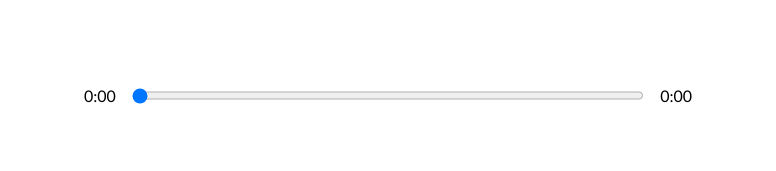
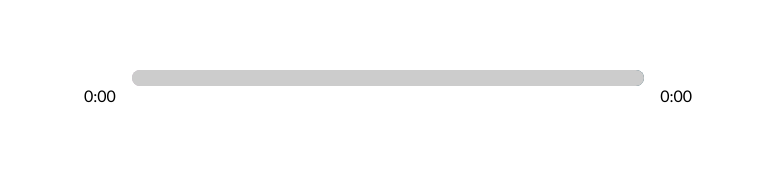
Before and after one commit to Eldor99/music-player, a React (Create React App) app: page / in a window 1280 px wide. Shown: the part 490-661 px from the top of the page, without its empty margins (252-1028 px from the left). Built offline with nearby package versions, Linux system fonts and the light colour scheme.

Commit message:
styled input

```diff
--- a/src/App.js
+++ b/src/App.js
@@ -19,12 +19,25 @@
   const [songInfo, setSongInfo] = useState({
     currentTime: 0,
     duration: 0,
+    animationPercentage: 0,
   });
   const [libraryStatus, setLibraryStatus] = useState(false);
   const timeUpdateHandler = (e) => {
     const current = e.target.currentTime;
     const duration = e.target.duration;
-    setSongInfo({ ...songInfo, currentTime: current, duration });
+    // Calculate percentage
+    const roundedCurrent = Math.round(current);
+    const roundedDuration = Math.round(duration);
+    const animationPercentage = Math.round(
+      (roundedCurrent / roundedDuration) * 100
+    );
+    console.log(animationPercentage);
+    setSongInfo({
+      ...songInfo,
+      currentTime: current,
+      duration,
+      animationPercentage,
+    });
   };
   return (
     <div className="App">
--- a/src/components/Player.jsx
+++ b/src/components/Player.jsx
@@ -72,11 +72,20 @@
     }
     playAudio(isPlaying, audioRef);
   };
-
+  // Add styles
+  const trackAnim = {
+    transform: `translateX(${songInfo.animationPercentage}%)`,
+  };
   return (
     <div className="player">
       <div className="time-control">
         <p>{getTime(songInfo.currentTime)}</p>
+        <div
+          style={{
+            background: `linear-gradient(to right, ${currentSong.color[0]}, ${currentSong.color[1]})`,
+          }}
+          className="track"
+        >
           <input
             min={0}
             max={songInfo.duration || 0}
@@ -84,6 +93,8 @@
             onChange={dragHandler}
             type="range"
           />
+          <div style={trackAnim} className="animate-track"></div>
+        </div>
         <p>{songInfo.duration ? getTime(songInfo.duration) : "0:00"}</p>
       </div>
       <div className="play-control">
--- a/src/styles/_player.scss
+++ b/src/styles/_player.scss
@@ -12,7 +12,9 @@
 
   input {
     width: 100%;
-    padding: 1rem 0rem;
+    -webkit-appearance: none;
+    background-color: transparent;
+    cursor: pointer;
   }
   p {
     padding: 1rem;
@@ -29,3 +31,31 @@
     cursor: pointer;
   }
 }
+
+input[type="range"]:focus {
+  outline: none;
+}
+
+input[type="range"]::-webkit-slider-thumb {
+  -webkit-appearance: none;
+  height: 16px;
+  width: 16px;
+}
+.track {
+  background: lightblue;
+  width: 100%;
+  height: 1rem;
+  position: relative;
+  border-radius: 1rem;
+  overflow: hidden;
+}
+.animate-track {
+  background-color: rgb(204, 204, 204);
+  width: 100%;
+  height: 100%;
+  position: absolute;
+  top: 0;
+  left: 0;
+  transform: translateX(0%);
+  pointer-events: none;
+}
```
Also changed, not shown: 1 other file (tests, documents, lock files or other folders). Lines whose indentation alone changed are shown as unchanged.
